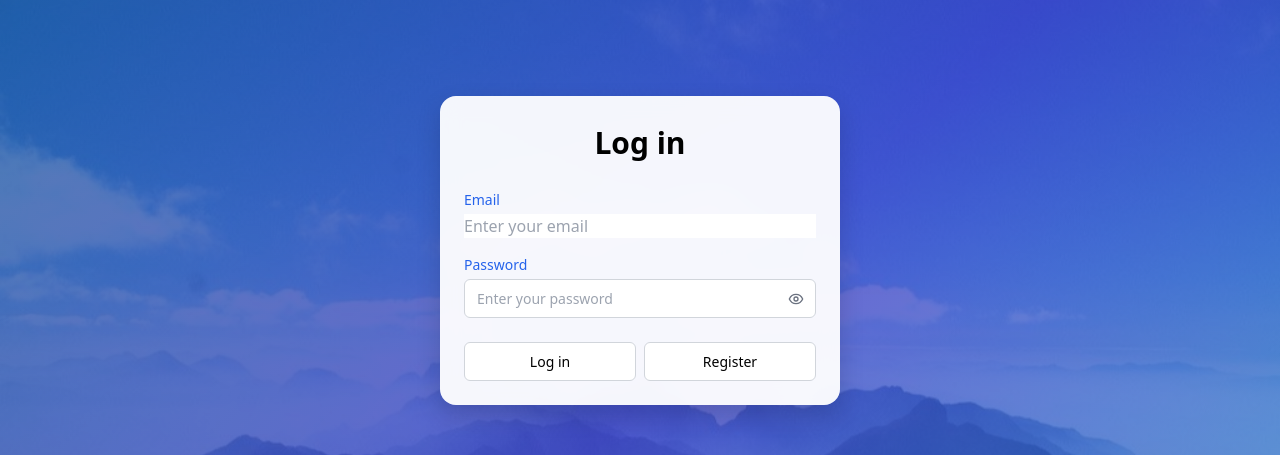
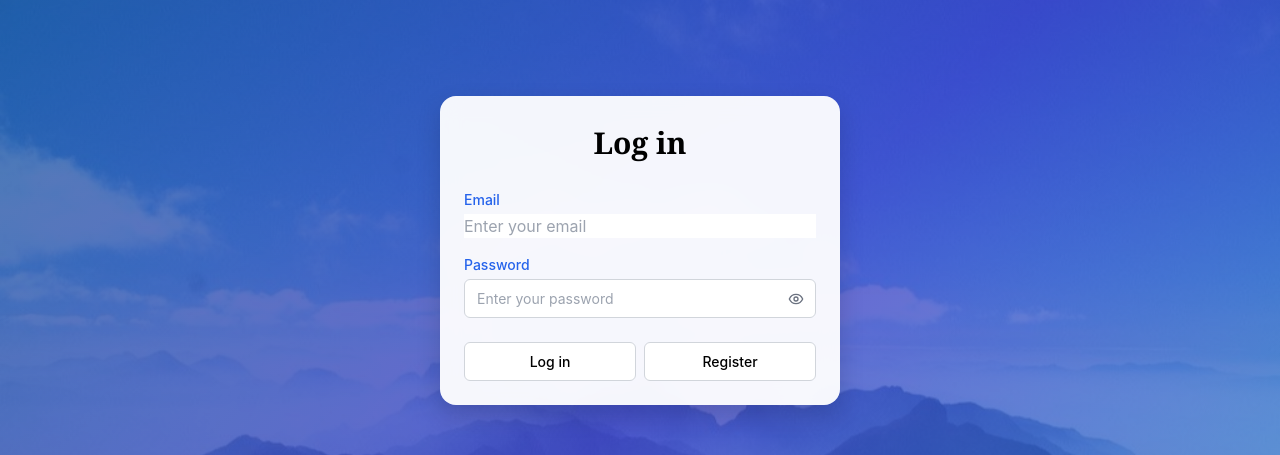
Before and after one commit to Daduei/Test-Final-computer-technology, a React (Vite) app in the folder frontend/: page / in a window 1280 px wide. Shown: the top 455 px of the page. Built offline with nearby package versions, Linux system fonts and the light colour scheme.

Commit message:
Update file
Remove white border

```diff
--- a/frontend/src/index.css
+++ b/frontend/src/index.css
@@ -1,6 +1,42 @@
 @tailwind base;
 @tailwind components;
 @tailwind utilities;
+
+@layer base {
+  * {
+    margin: 0;
+    padding: 0;
+    box-sizing: border-box;
+  }
+
+  body {
+    margin: 0;
+    padding: 0;
+    font-family: 'Inter', -apple-system, BlinkMacSystemFont, 'Segoe UI', sans-serif;
+    font-weight: 400;
+    -webkit-font-smoothing: antialiased;
+    -moz-osx-font-smoothing: grayscale;
+  }
+
+  html {
+    margin: 0;
+    padding: 0;
+  }
+
+  #root {
+    margin: 0;
+    padding: 0;
+  }
+
+  h1, h2, h3, h4, h5, h6 {
+    font-family: 'Playfair Display', Georgia, serif;
+    font-weight: 700;
+  }
+
+  button, input, textarea, select {
+    font-family: 'Inter', -apple-system, BlinkMacSystemFont, 'Segoe UI', sans-serif;
+  }
+}
 
 .prose h1 { font-size: 2rem; font-weight: 700; margin: 1rem 0 0.5rem; }
 .prose h2 { font-size: 1.5rem; font-weight: 700; margin: 1rem 0 0.5rem; }
```
